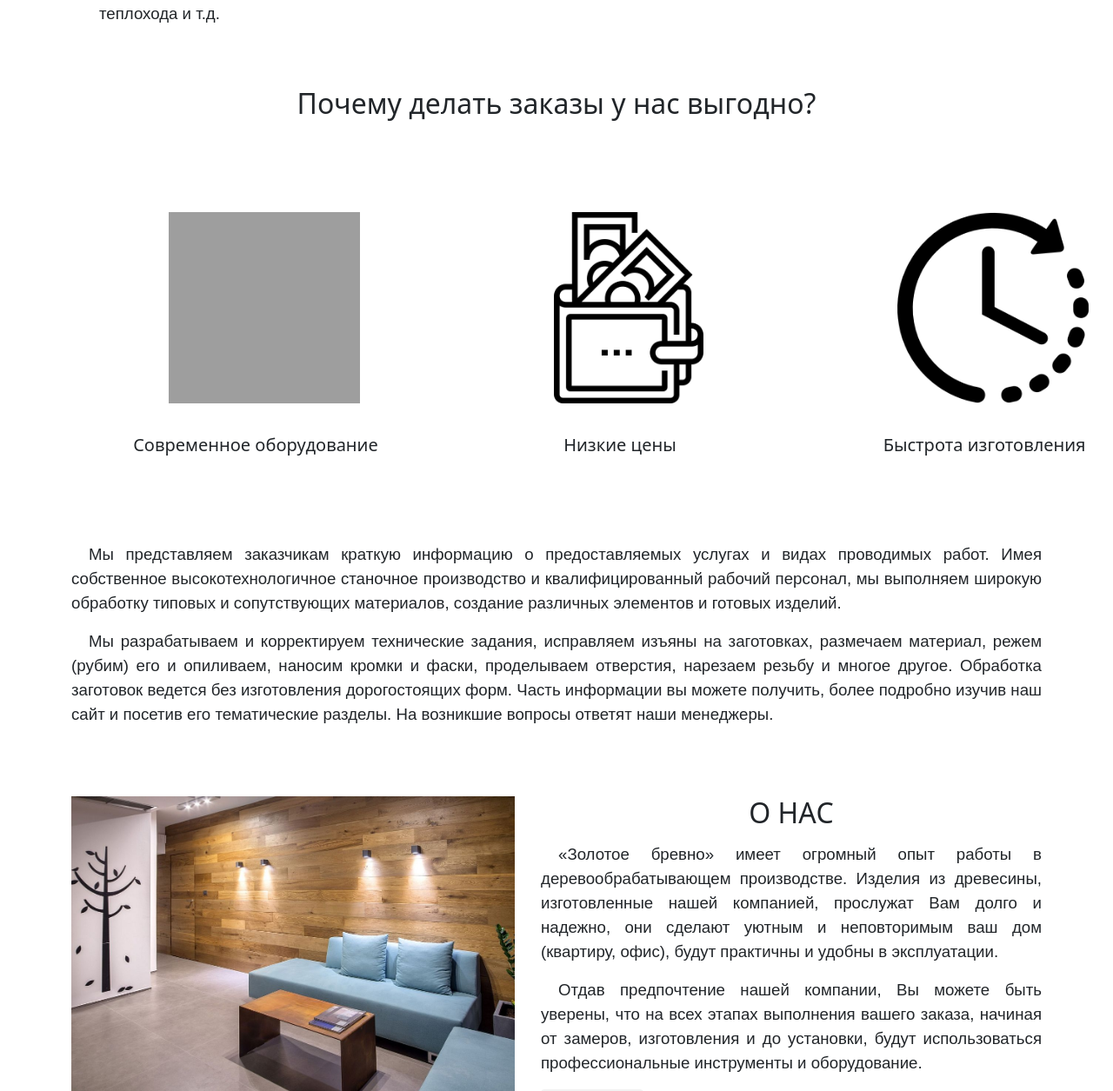
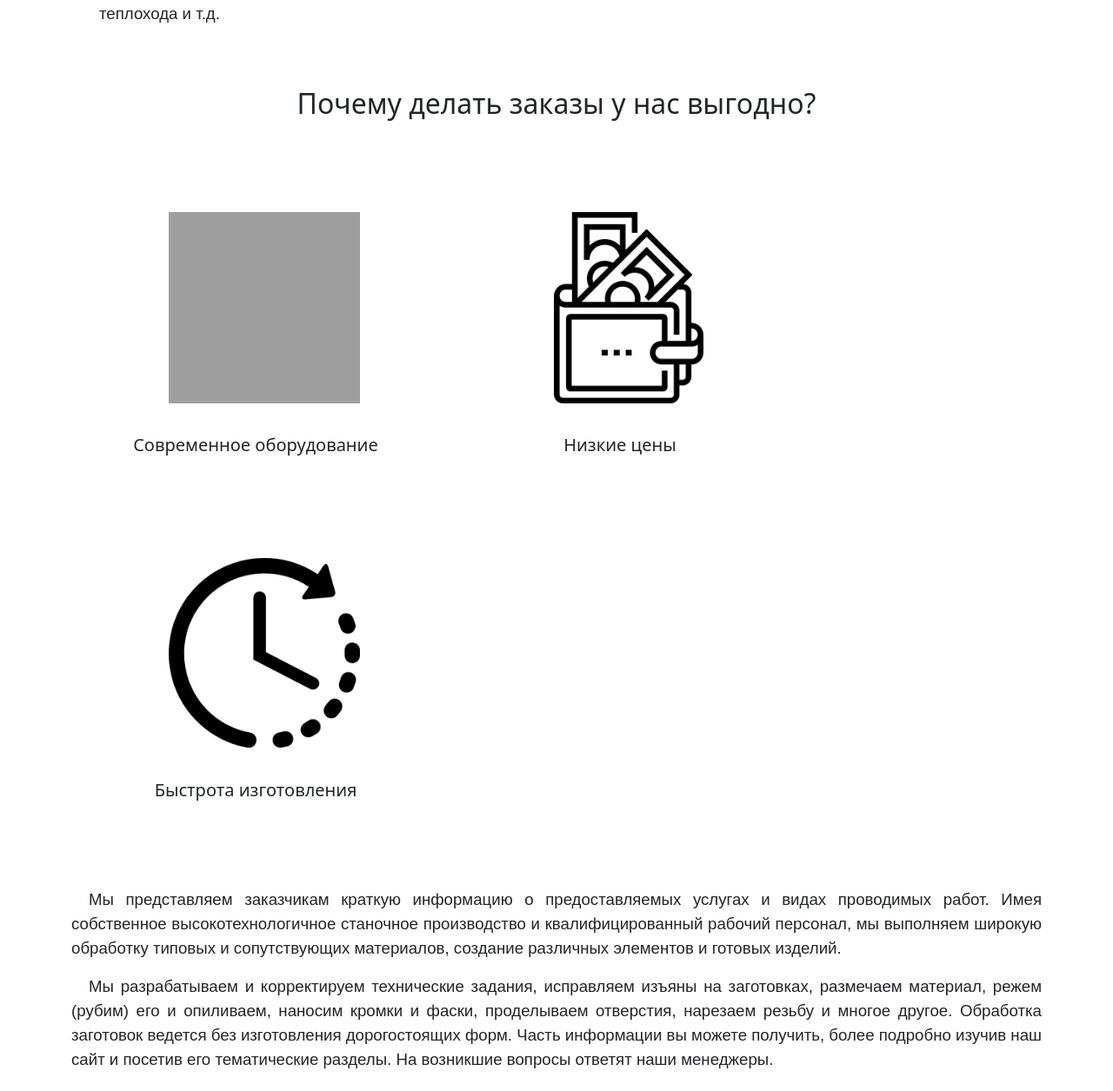
Before and after one commit to myrahkis/goldenlog, a Django app: page / in a window 1280 px wide; the page is wider, and only the part inside the window is pictured. Shown: the part 571-1826 px from the top of that part at 87% size. Run offline with Django 4.2, Linux system fonts and the light colour scheme; data that the repository does not hold is empty; some libraries are stand-ins or nearby versions; grey boxes are pictures that could not be loaded.

Commit message:
wrap .containerImg

```diff
--- a/static/css/styleMainPage.css
+++ b/static/css/styleMainPage.css
@@ -90,6 +90,8 @@ a {
 .containerImg {
     display: flex;
     justify-items: center;
+    flex-flow: wrap;
+    /*flex-wrap: wrap;*/
 }
 
 p {
```
